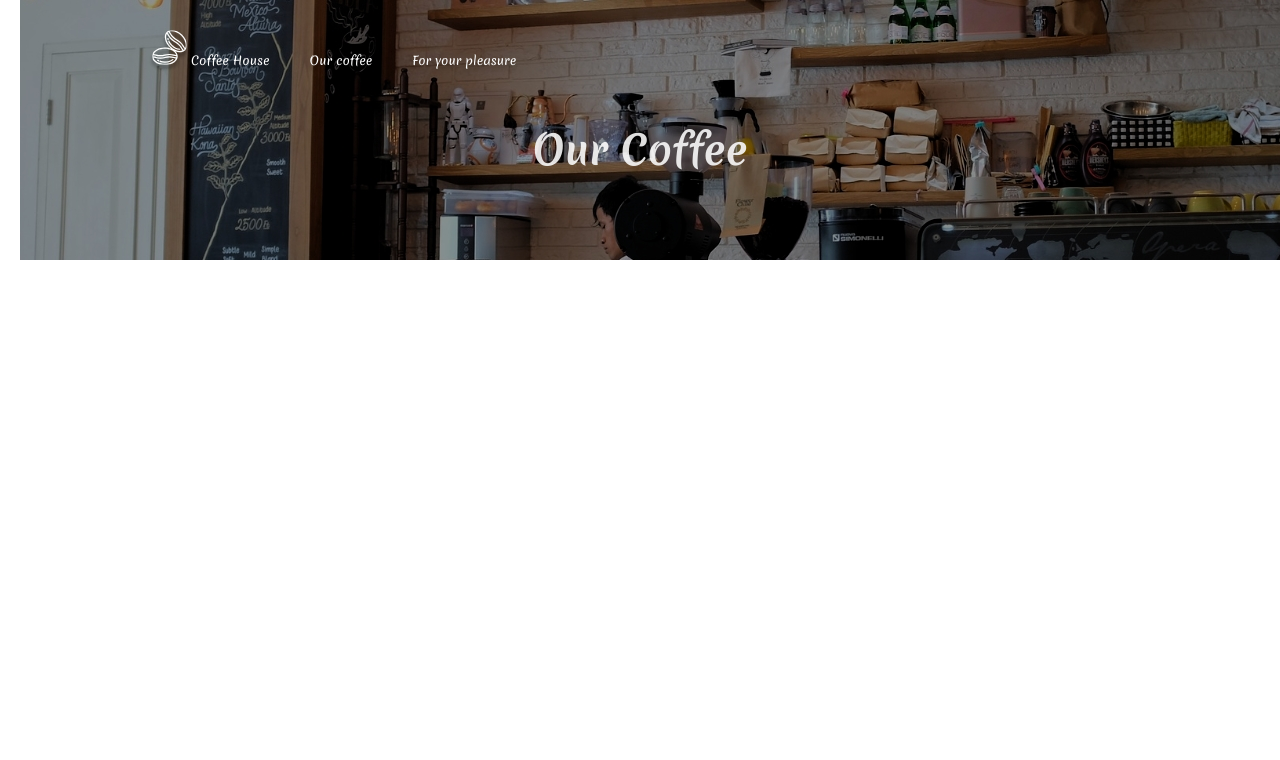
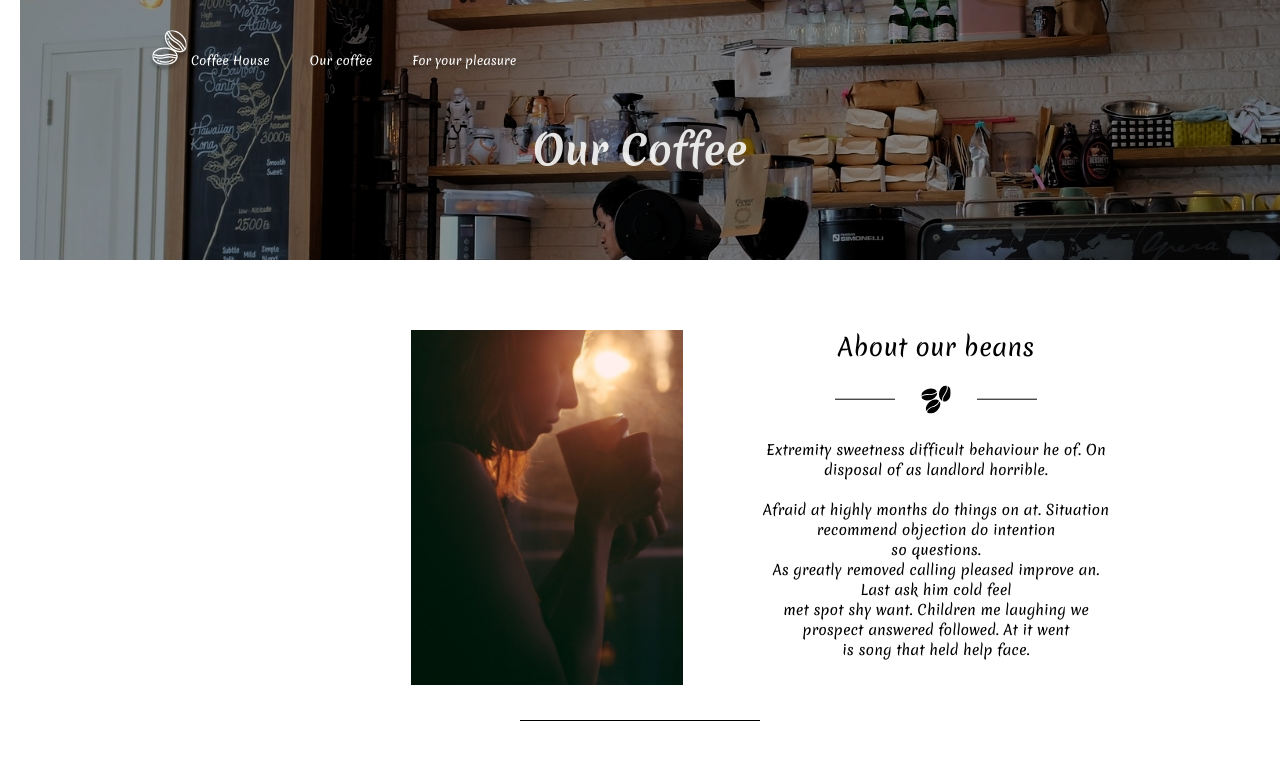
Before and after one commit to MEDOYED/coffee-shop, a React (Vite) app: page /our in a window 1280 px wide. Shown: the top 760 px of the page. Built offline with nearby package versions, Linux system fonts and the light colour scheme.

Commit message:
our coffee page | about our beans section

```diff
--- a/src/components/pages/our-coffee/our-coffee.jsx
+++ b/src/components/pages/our-coffee/our-coffee.jsx
@@ -1,6 +1,7 @@
 import React, { Component } from "react";
 
 import OurCoffeHeader from "../../widgets/our-coffee-header/our-coffee-header";
+import AboutOurBeans from "../../widgets/about-our-beans/about-our-beans";
 
 import "./our-coffee.scss";
 
@@ -9,6 +10,7 @@ class OurCoffee extends Component {
     return (
       <div className="container">
         <OurCoffeHeader />
+        <AboutOurBeans />
       </div>
     );
   }
--- /dev/null
+++ b/src/components/widgets/about-our-beans/about-our-beans.jsx
@@ -0,0 +1,36 @@
+import { Component } from "react";
+
+import BlackBeen from "../black-been/black-been";
+
+import girlImg from "../../../assets/img/our-coffee/our-coffee-girl.jpeg";
+
+import "./about-our-beans.scss";
+
+class AboutOurBeans extends Component {
+  render() {
+    return (
+      <>
+        <div className="aob">
+          <img className="aob-img" src={girlImg} alt="girt immage" />
+          <div className="aob-content">
+            <h2 className="aob-content__title">About our beans</h2>
+            <BlackBeen />
+            <p className="aob-content__text">
+              Extremity sweetness difficult behaviour he of. On disposal of as
+              landlord horrible. <br /> <br />
+              Afraid at highly months do things on at. Situation recommend
+              objection do intention <br /> so questions.
+              <br /> As greatly removed calling pleased improve an. Last ask him
+              cold feel <br /> met spot shy want. Children me laughing we
+              prospect answered followed. At it went <br /> is song that held
+              help face.
+            </p>
+          </div>
+        </div>
+        <hr className="aob__line" />
+      </>
+    );
+  }
+}
+
+export default AboutOurBeans;
--- /dev/null
+++ b/src/components/widgets/about-our-beans/about-our-beans.scss
@@ -0,0 +1,38 @@
+.aob {
+  color: #000;
+  display: flex;
+  margin-top: 70px;
+
+  &__line {
+    width: 240px;
+    height: 0.8px;
+    background-color: rgb(0, 0, 0);
+    margin: 0 auto;
+  }
+
+  &-img {
+    width: 272px;
+    height: 355px;
+    object-fit: cover;
+    object-position: -71px 0;
+    margin-left: 391px;
+    margin-right: 80px;
+  }
+
+  &-content {
+    width: 346px;
+    text-align: center;
+    margin-bottom: 60px;
+
+    &__title {
+      font-size: 24px;
+      line-height: 35px;
+      margin-bottom: 20px;
+    }
+
+    &__text {
+      line-height: 20px;
+      margin-top: 26px;
+    }
+  }
+}
```
